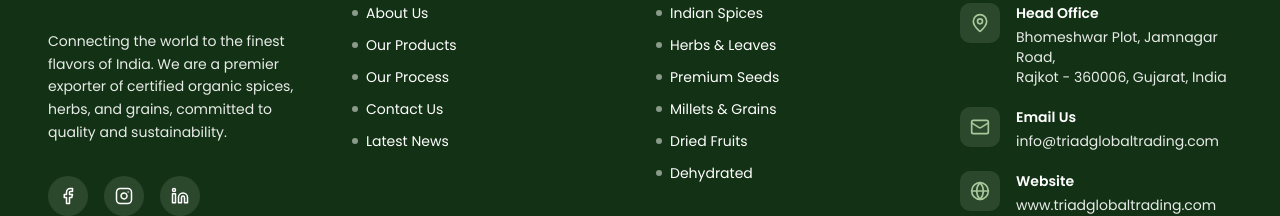
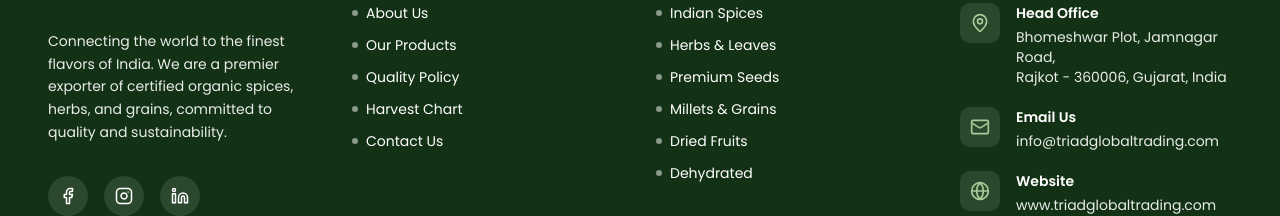
Before and after one commit to MoizKapasi008/triad-global-trading, a Next.js app: page / in a window 1280 px wide. Shown: the part 7034-7250 px from the top of the page. Built offline with nearby package versions, Linux system fonts and the light colour scheme.

Commit message:
feat: implement responsive Header and Footer components with scroll-aware navigation and mobile menus

```diff
--- a/src/components/shared/Footer.tsx
+++ b/src/components/shared/Footer.tsx
@@ -11,11 +11,11 @@
 import Link from "next/link";
 
 const informationLinks = [
-  { id: "about", title: "About Us", href: "#" },
-  { id: "products", title: "Our Products", href: "#" }, // Changed specific "Harvest" to general "Products" if safer, or keep as is. Keeping original logic but clean titles.
-  { id: "process", title: "Our Process", href: "#" },
-  { id: "contact", title: "Contact Us", href: "#" },
-  { id: "blog", title: "Latest News", href: "#" },
+  { id: "about", title: "About Us", href: "/about/our-team" },
+  { id: "products", title: "Our Products", href: "/products" },
+  { id: "quality", title: "Quality Policy", href: "/quality-policy" },
+  { id: "harvest", title: "Harvest Chart", href: "/harvest" },
+  { id: "contact", title: "Contact Us", href: "/contact" },
 ];
 
 const productLinks = [
--- a/src/components/shared/Header.tsx
+++ b/src/components/shared/Header.tsx
@@ -69,7 +69,7 @@
         className={cn(
           "fixed top-0 z-[1000] w-full transition-all duration-500 ease-in-out border-b-2",
           isScrolled
-            ? "bg-primary backdrop-blur-xl shadow-lg py-2 border-secondary/50 supports-[backdrop-filter]:bg-primary/90"
+            ? "bg-primary/95 backdrop-blur-md shadow-lg py-2 border-secondary/50"
             : "bg-transparent py-4 border-transparent"
         )}
       >
```
